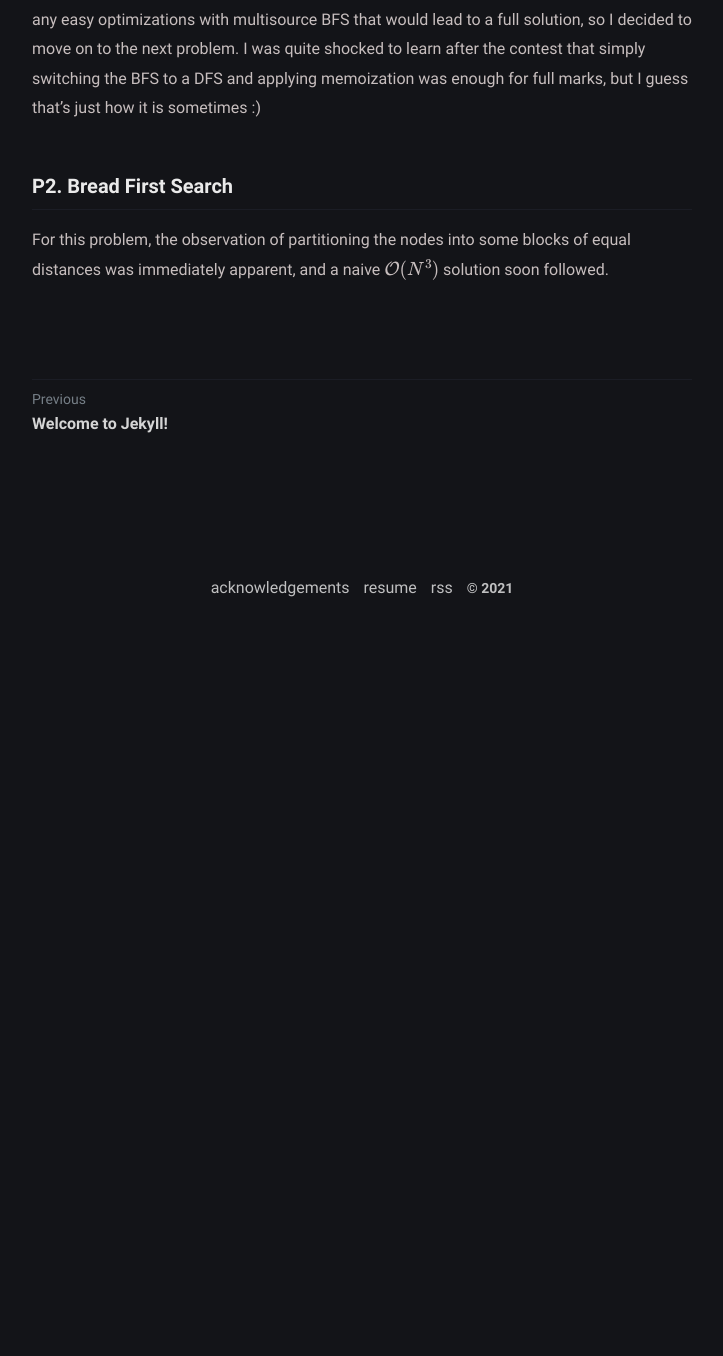
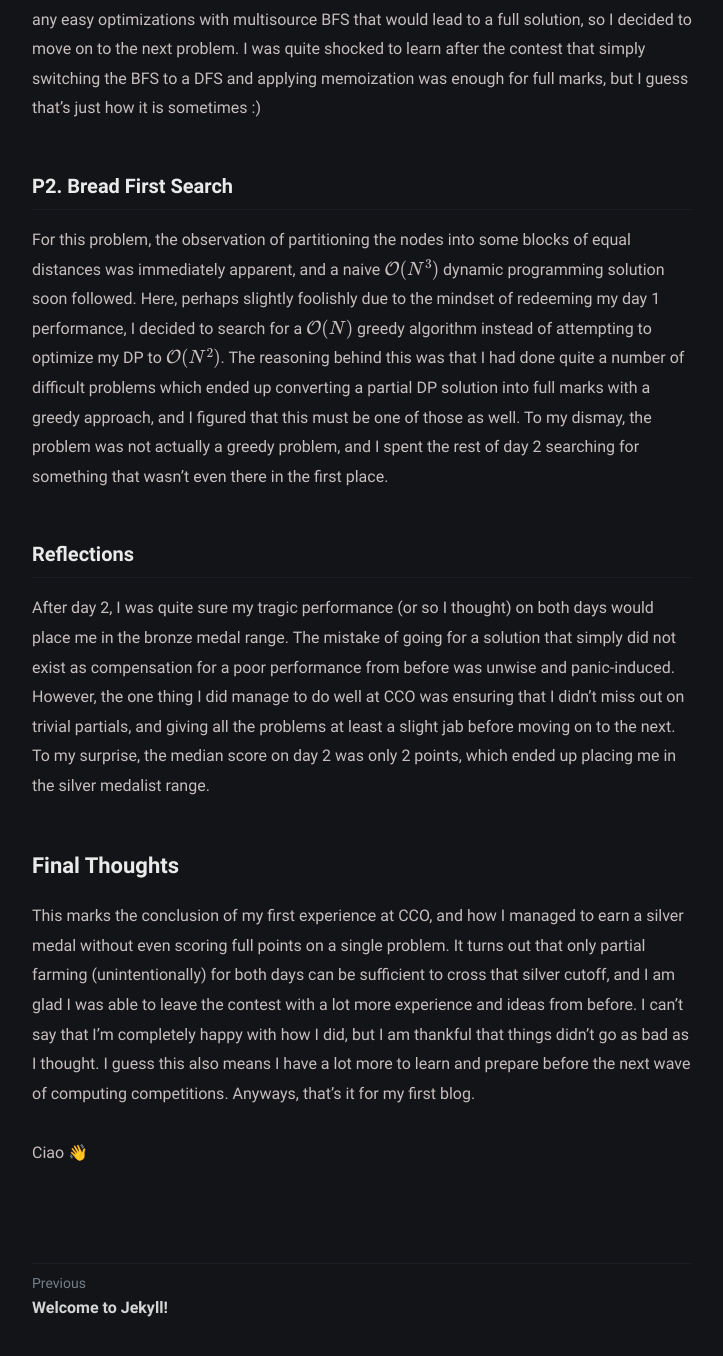
Before and after one commit to 4fecta/4fecta.ca, a Jekyll site: the page built from _posts/how-i-got-cco-silver-without-solving-anything/2021-05-16-how-i-got-cco-silver-without-solving-anything.md, in a window 1280 px wide and 1400 px high, scrolled down 3468 px. Shown: the top 1356 px of the window, without its empty margins (278-1001 px from the left). Built offline with Jekyll 4.4.1, drawn with Linux system fonts in a browser that asks for light colours; formulas are drawn with MathJax 3; before the commit the page ends 4103 px from its top, so only the background shows below that.

Commit message:
Update 2021-05-16-how-i-got-cco-silver-without-solving-anything.md

```diff
--- a/_posts/how-i-got-cco-silver-without-solving-anything/2021-05-16-how-i-got-cco-silver-without-solving-anything.md
+++ b/_posts/how-i-got-cco-silver-without-solving-anything/2021-05-16-how-i-got-cco-silver-without-solving-anything.md
@@ -46,4 +46,14 @@ I invested a fair amount of time into this problem. My first impressions were "o
 
 ### P2. Bread First Search
 
-For this problem, the observation of partitioning the nodes into some blocks of equal distances was immediately apparent, and a naive $$\mathcal{O}(N^3)$$ solution soon followed.
+For this problem, the observation of partitioning the nodes into some blocks of equal distances was immediately apparent, and a naive $$\mathcal{O}(N^3)$$ dynamic programming solution soon followed. Here, perhaps slightly foolishly due to the mindset of redeeming my day 1 performance, I decided to search for a $$\mathcal{O}(N)$$ greedy algorithm instead of attempting to optimize my DP to $$\mathcal{O}(N^2)$$. The reasoning behind this was that I had done quite a number of difficult problems which ended up converting a partial DP solution into full marks with a greedy approach, and I figured that this must be one of those as well. To my dismay, the problem was not actually a greedy problem, and I spent the rest of day 2 searching for something that wasn't even there in the first place.
+
+### Reflections
+
+After day 2, I was quite sure my tragic performance (or so I thought) on both days would place me in the bronze medal range. The mistake of going for a solution that simply did not exist as compensation for a poor performance from before was unwise and panic-induced. However, the one thing I did manage to do well at CCO was ensuring that I didn't miss out on trivial partials, and giving all the problems at least a slight jab before moving on to the next. To my surprise, the median score on day 2 was only 2 points, which ended up placing me in the silver medalist range.
+
+## Final Thoughts
+
+This marks the conclusion of my first experience at CCO, and how I managed to earn a silver medal without even scoring full points on a single problem. It turns out that only partial farming (unintentionally) for both days can be sufficient to cross that silver cutoff, and I am glad I was able to leave the contest with a lot more experience and ideas from before. I can't say that I'm completely happy with how I did, but I am thankful that things didn't go as bad as I thought. I guess this also means I have a lot more to learn and prepare before the next wave of computing competitions. Anyways, that's it for my first blog.
+
+Ciao 👋
```
